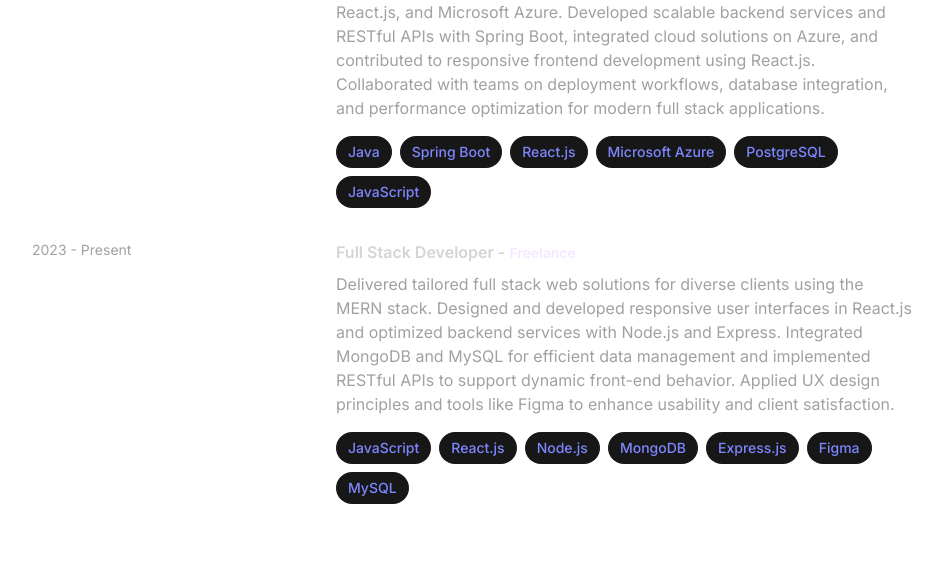
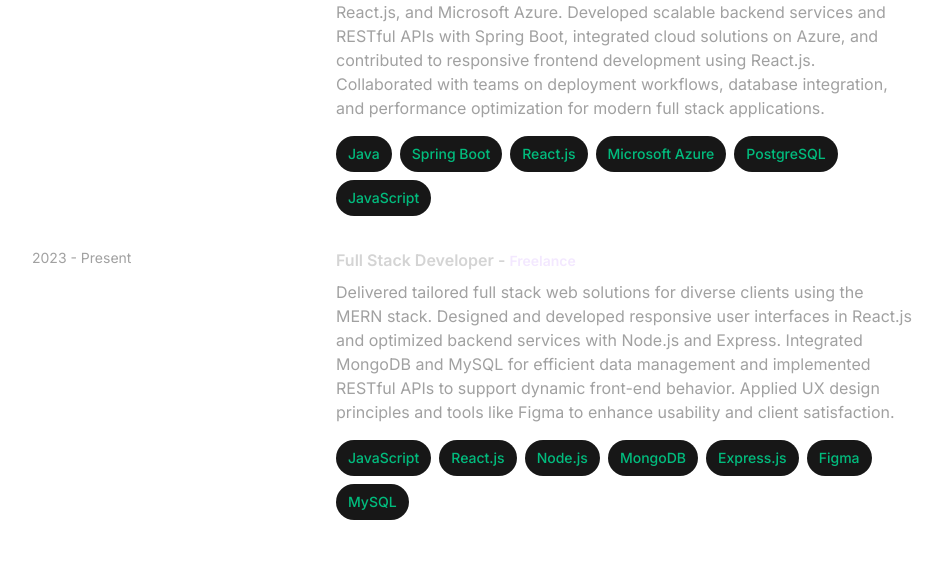
Before and after one commit to iharshpathak/My_Portfolio, a React (Vite) app in the folder my-portfolio/: page / in a window 1280 px wide. Shown: the part 2203-2773 px from the top of the page, without its empty margins (168-1110 px from the left). Built offline with nearby package versions, Linux system fonts and the light colour scheme.

Commit message:
fixed issues

```diff
--- a/my-portfolio/src/components/Experience.jsx
+++ b/my-portfolio/src/components/Experience.jsx
@@ -32,7 +32,7 @@
                   {experience.technologies.map((tech, index) => (
                     <span
                       key={index}
-                         className="rounded-full bg-neutral-900 px-3 py-1.5 text-sm font-medium text-indigo-400"
+                      className="rounded-full bg-neutral-900 px-3 py-2 text-sm font-medium text-emerald-500"
                     >
                       {tech}
                     </span>
```
Lines whose indentation alone changed are shown as unchanged.
